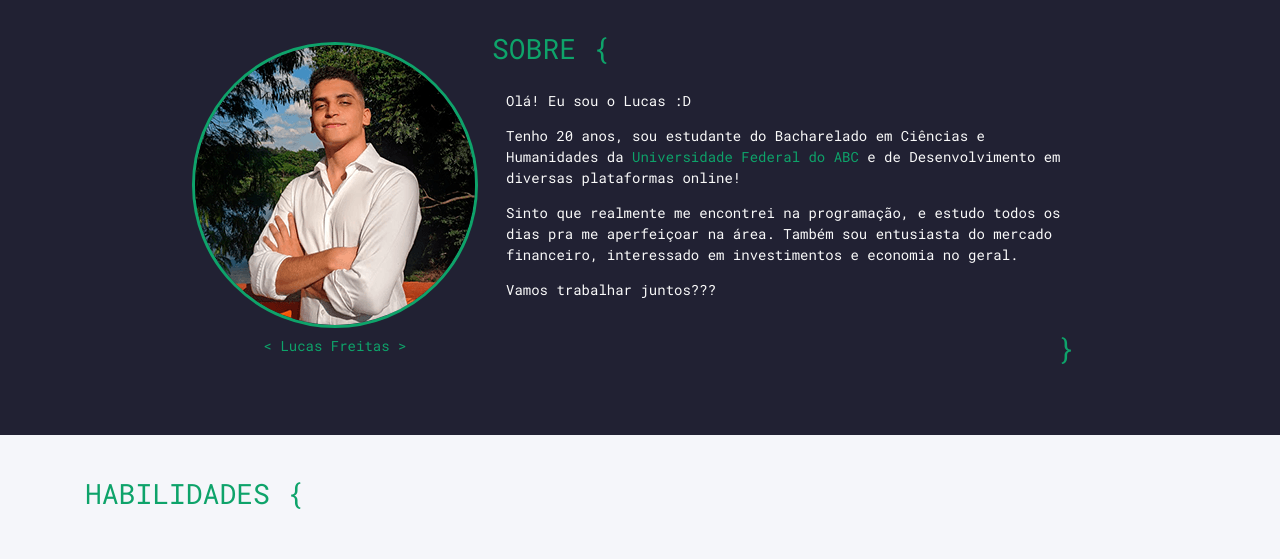
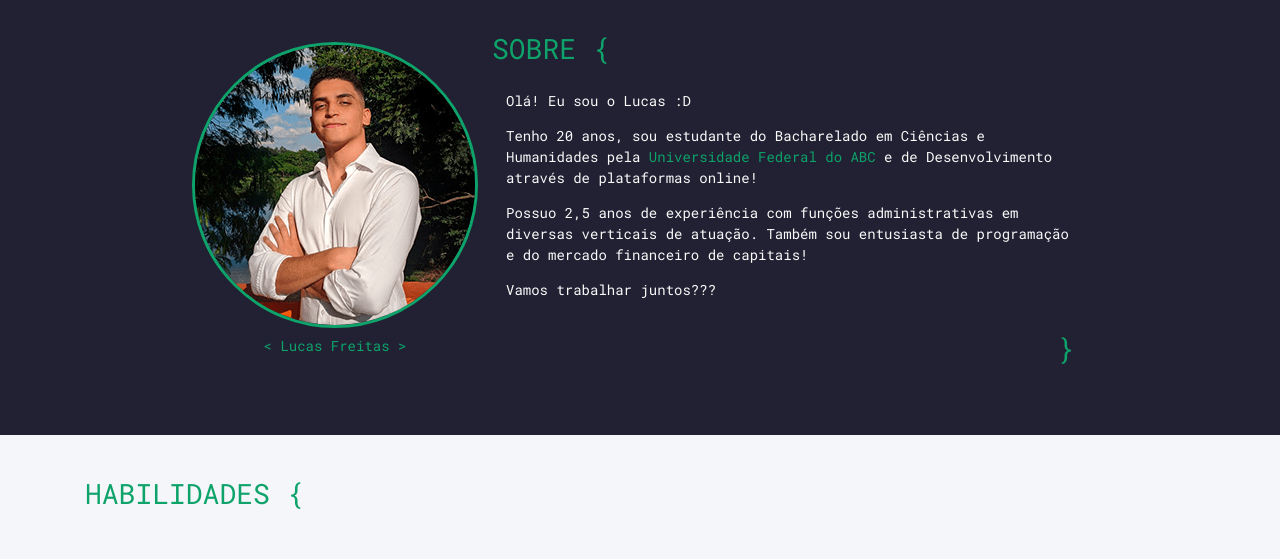
Before and after one commit to molusca/Resume, a plain HTML site: page index.html in a window 1280 px wide. Shown: the part 1000-1559 px from the top of the page. Drawn offline with nearby package versions, Linux system fonts and the light colour scheme.

Commit message:
About me update

```diff
--- a/index.html
+++ b/index.html
@@ -166,10 +166,10 @@
             <h2 class="section-title">Sobre {</h2>
 
             <p>Olá! Eu sou o Lucas :D</p>
-            <p>Tenho 20 anos, sou estudante do Bacharelado em Ciências e Humanidades da <a href="http://ufabc.edu.br "
-                target="_blank">Universidade Federal do ABC</a> e de Desenvolvimento em diversas plataformas online!</p>
+            <p>Tenho 20 anos, sou estudante do Bacharelado em Ciências e Humanidades pela <a href="http://ufabc.edu.br "
+                target="_blank">Universidade Federal do ABC</a> e de Desenvolvimento através de plataformas online!</p>
 
-            <p>Sinto que realmente me encontrei na programação, e estudo todos os dias pra me aperfeiçoar na área. Também sou entusiasta do mercado financeiro, interessado em investimentos e economia no geral.</p>
+            <p>Possuo 2,5 anos de experiência com funções administrativas em diversas verticais de atuação. Também sou entusiasta de programação e do mercado financeiro de capitais!</p>
 
             <p>Vamos trabalhar juntos???</p>
 
```
